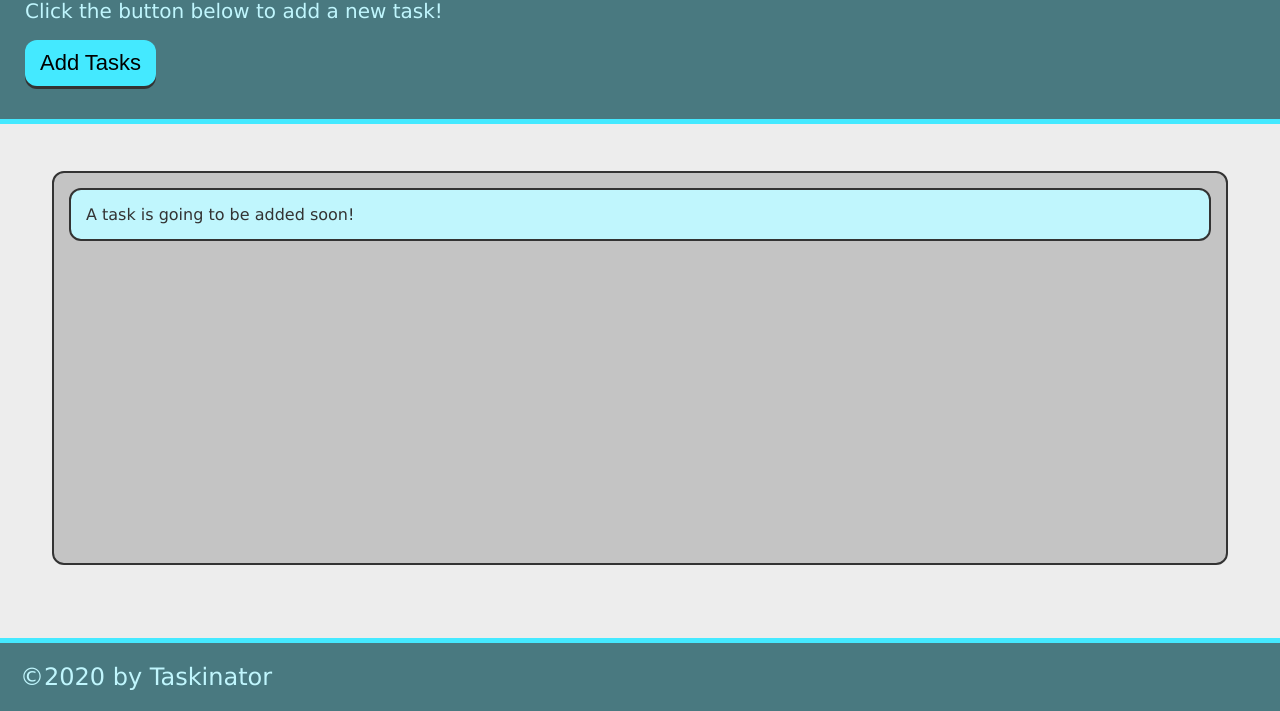
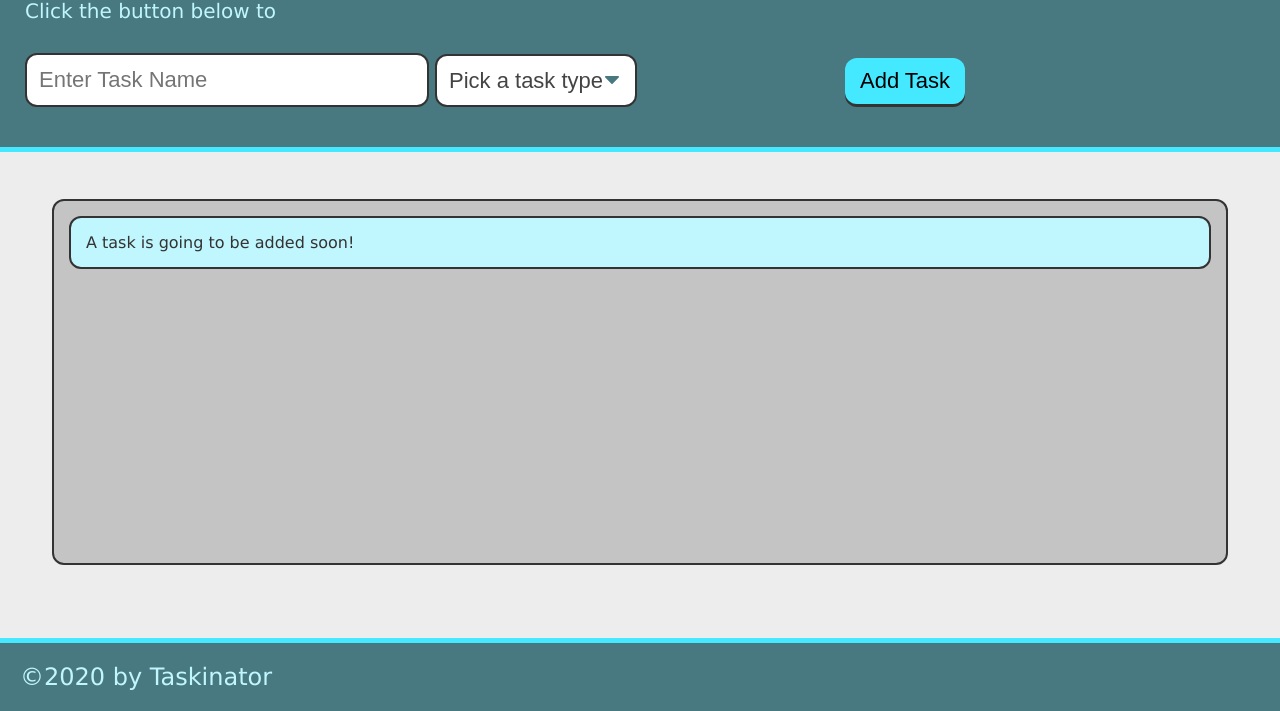
Before and after one commit to dkomin415/Taskinator, a plain HTML site: page index.html in a window 1280 px wide. Shown: the part 89-800 px from the top of the page. Drawn offline with Linux system fonts and the light colour scheme.

Commit message:
added form submit

```diff
--- a/assets/css/style.css
+++ b/assets/css/style.css
@@ -171,7 +171,7 @@ footer {
   font-size: 2.2rem;
   color: #444;
   padding: 12px;
-  width: 100%;
+  width: 50%;
   max-width: 100%;
   margin: 0;
   border: 2px solid var(--grey);
--- a/assets/js/script.js
+++ b/assets/js/script.js
@@ -0,0 +1,14 @@
+var formEl = document.querySelector("#task-form");
+var tasksToDoEl = document.querySelector("#tasks-to-do");
+
+var createTaskHandler = function(event) {
+
+  event.preventDefault();
+
+  var listItemEl = document.createElement("li");
+  listItemEl.className = "task-item";
+  listItemEl.textContent = "This is a new task.";
+  tasksToDoEl.appendChild(listItemEl);
+};
+
+formEl.addEventListener("submit", createTaskHandler);
--- a/index.html
+++ b/index.html
@@ -12,14 +12,29 @@
 <body>
   <header>
     <h1 class="page-title">Taskinator</h1>
-    <p>Click the button below to add a new task!</p>
-    <button class="btn">Add Tasks</button>
+    <p>Click the button below to
+      <form id="task-form">
+        <div class="form-group">
+          <input type="text" name="task-name" class="text-input" placeholder="Enter Task Name" />
+        </div>
+        <div class="form-group">
+          <select name="task-type" class="select-dropdown">
+            <option value="" disabled selected>Pick a task type</option>
+            <option value="Print">Print</option>
+            <option value="Web">Web</option>
+            <option value="Mobile">Mobile</option>
+          </select>
+        </div>
+        <div class="form-group">
+          <button class="btn" id="save-task" type="submit">Add Task</button>
+        </div>
+      </form>
   </header>
 
   <main class="page-content">
     <section class="task-list-wrapper">
       <h2 class="list-title"></h2>
-      <ul class="task-list">
+      <ul class="task-list" id="tasks-to-do">
         <li class="task-item">A task is going to be added soon!</li>
       </ul>
     </section>
```
